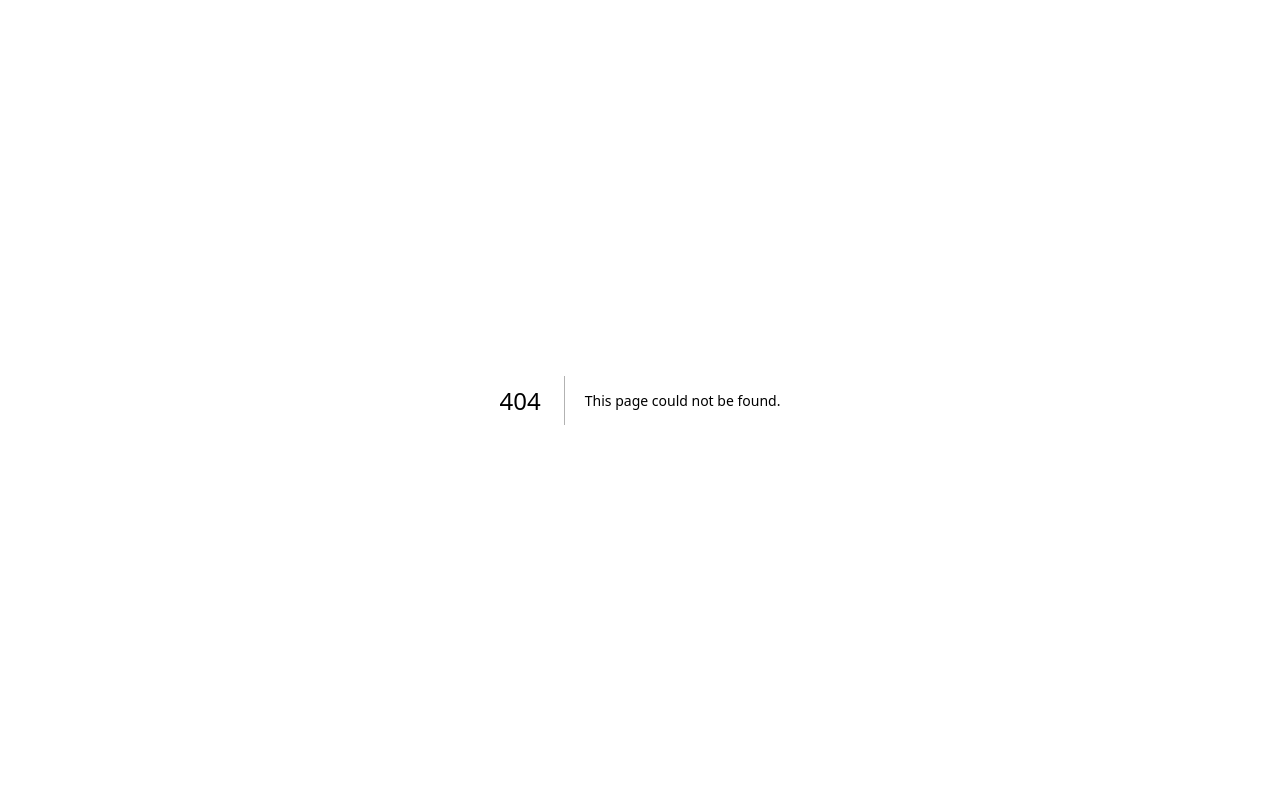
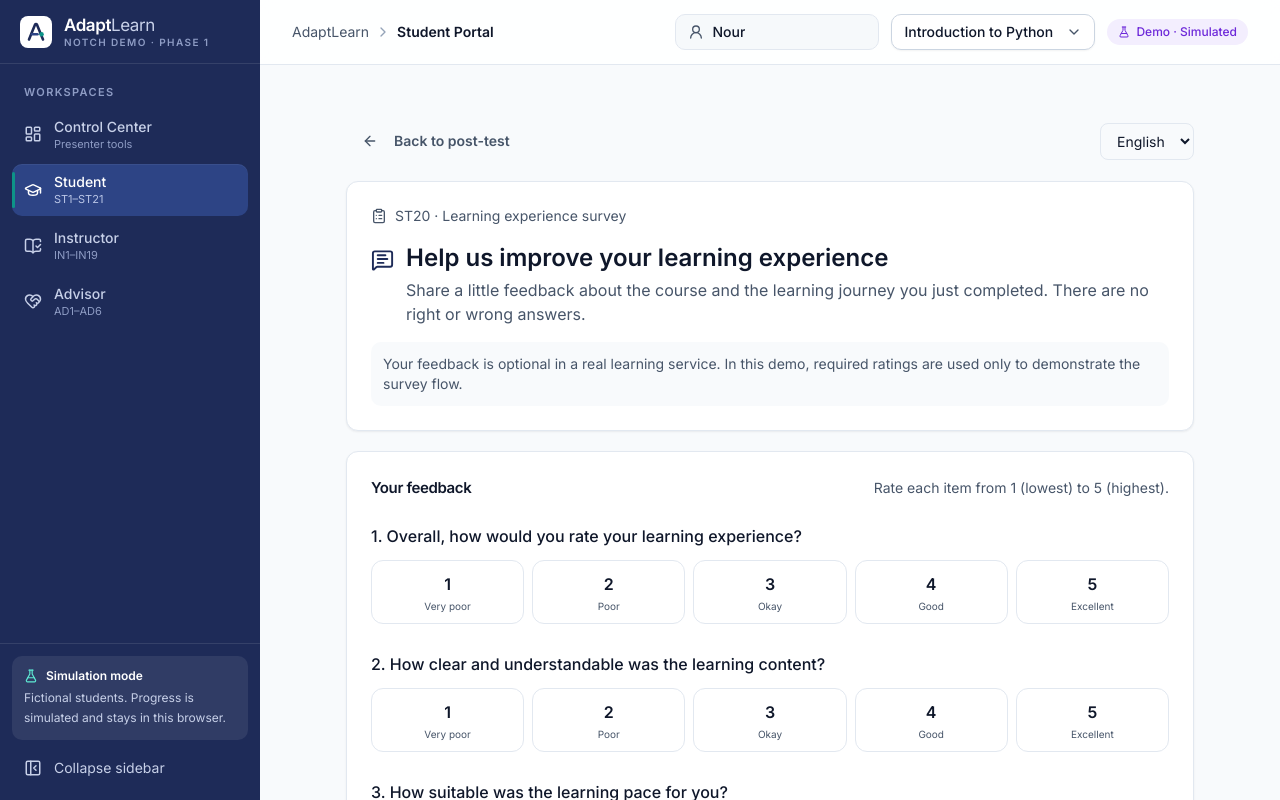
Before and after one commit to Lioomr/adaptive-learning-platform, a Next.js app in the folder Notch Demo/frontend/: page /student/st20 in a window 1280 px wide. Before the commit this address had no page. Shown: the top 800 px of the page. Built offline with nearby package versions, Linux system fonts and the light colour scheme.

Commit message:
Add ST20 student survey route

```diff
--- /dev/null
+++ b/Notch Demo/frontend/app/student/st20/page.tsx
@@ -0,0 +1,5 @@
+import { StudentSurvey } from "@/features/student/student-survey";
+
+export default function StudentST20Page() {
+  return <StudentSurvey />;
+}
```
